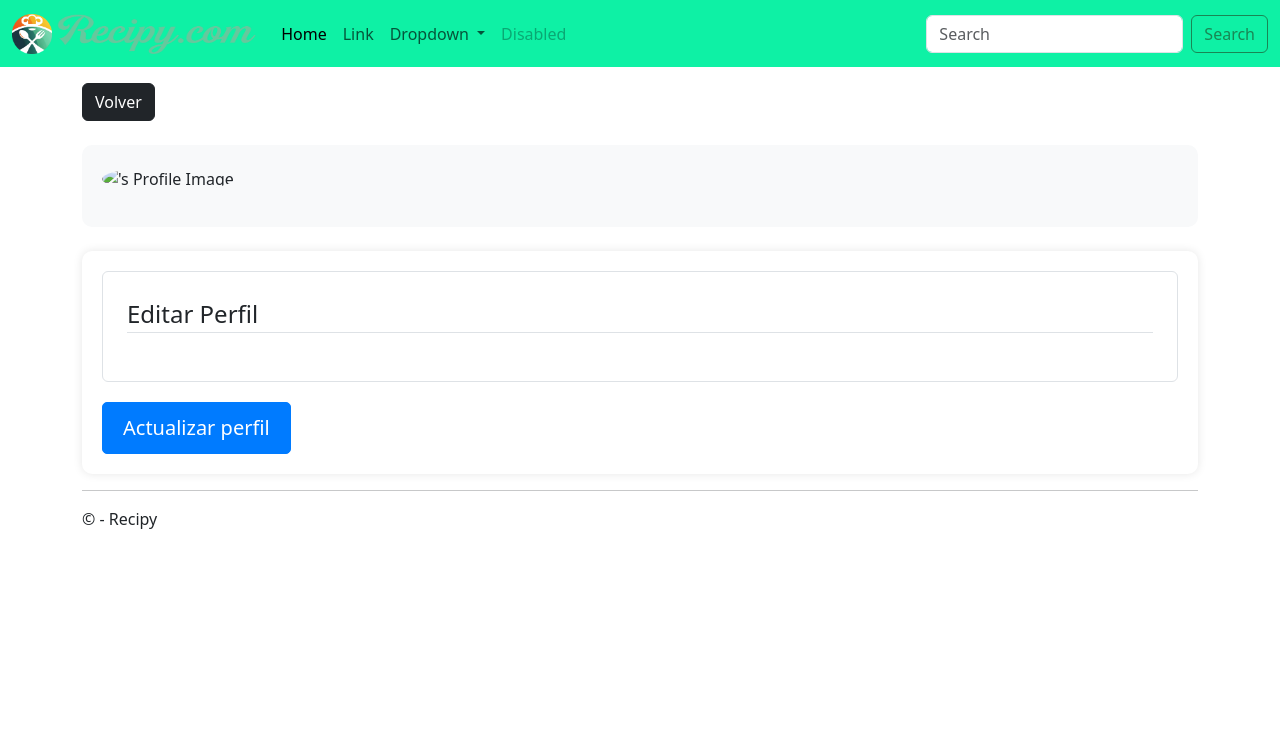
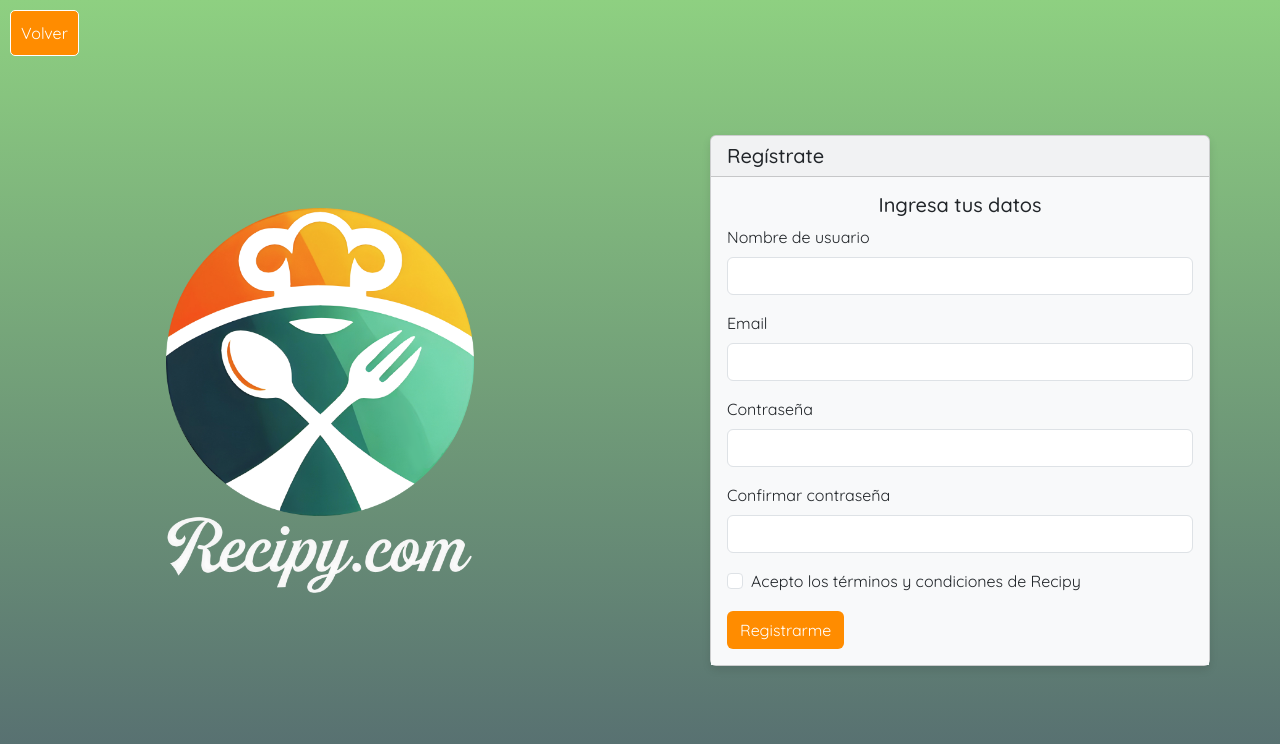
Before and after one commit to G4-ingesoft/Recipy, a Django app: page /register in a window 1280 px wide. Shown: the top 744 px of the page. Run offline with Django 4.2, Linux system fonts and the light colour scheme.

Commit message:
solucion a register modified

```diff
--- a/login/templates/login/register.html
+++ b/login/templates/login/register.html
@@ -1,100 +1,74 @@
-{% extends 'layout.html' %}
+<!DOCTYPE html>
+<html lang="en">
+<head>
+    <meta charset="UTF-8">
+    <meta name="viewport" content="width=device-width, initial-scale=1.0">
+    <title>Your Registration Page</title>
+    <link href="https://cdn.jsdelivr.net/npm/bootstrap@5.3.2/dist/css/bootstrap.min.css" rel="stylesheet" integrity="sha384-T3c6CoIi6uLrA9TneNEoa7RxnatzjcDSCmG1MXxSR1GAsXEV/Dwwykc2MPK8M2HN" crossorigin="anonymous">
+    <link rel="preconnect" href="https://fonts.googleapis.com">
+    <link rel="preconnect" href="https://fonts.gstatic.com" crossorigin>
+    <link href="https://fonts.googleapis.com/css2?family=Quicksand:wght@400;500&display=swap" rel="stylesheet">
+    <link rel="stylesheet" href="../../static/css/styles_signup.css">
 
-{% block content %}
-    <a href="{% url 'view_profile' %}" class="btn btn-dark mt-3">Volver</a>
-    <div class="content-section mt-4">
-        <div class="media">
-            <img class="rounded-circle account-img" src="{{ user.profile.image.url }}" alt="{{ user.username }}'s Profile Image">
-            <div class="media-body">
-                <h2 class="account-heading">{{ user.username }}</h2>
-                <p class="text-secondary">{{ user.email }}</p>
-                <p class="text-secondary">{{ user.profile.description }}</p>
-            </div>
-        </div>
+
+</head>
+<body>
+    {% load static %}
+    <div class="logo-container">
+        <a href="{% url 'login' %}" class="back-button">Volver</a>
+        <div class="row"><img src="../../static/images/recipy_icon.png" class="logo-img mx-auto" alt="Your Logo"></div>
+        <div class="row"><img src="../../static/images/recipy_logo_white.png" class="logo-img mx-auto" alt="Your Logo"></div>
     </div>
 
-    <div class="panel-body mt-4">
-        <div class="row">
-            <div class="col-lg-12">
-                <form method="POST" enctype="multipart/form-data" id="updateProfileForm" class="profile-form">
+    <div class="card-container">
+        <div class="card">
+            <h5 class="card-header">Regístrate</h5>
+            <div class="card-body">
+                <h5 class="card-title">Ingresa tus datos</h5>
+                <form class="row g-3" method="post" action="{% url 'register' %}">
                     {% csrf_token %}
-                    <fieldset class="form-group border rounded p-4">
-                        <legend class="border-bottom mb-4">Editar Perfil</legend>
-                        {{ p_form.username.label_tag }}
-                        {{ p_form.username }}
-                        {{ p_form.email.label_tag }}
-                        {{ p_form.email }}
-                        {{ p_form.profile.description.label_tag }}
-                        {{ p_form.profile.description }}
-                    </fieldset>
 
-                    <div class="form-group">
-                        <button class="btn btn-primary btn-lg" type="submit" onclick="return confirmarActualizacion()">Actualizar perfil</button>
+                    <div class="col-md-12">
+                        <label for="id_username" class="form-label">Nombre de usuario</label>
+                        <input type="text" class="form-control" id="id_username" name="username" required>
+                    </div>
+
+                    <div class="col-md-12">
+                        <label for="id_email" class="form-label">Email</label>
+                        <input type="email" class="form-control" id="id_email" name="email" required>
+                    </div>
+
+                    <div class="col-md-12">
+                        <label for="id_password" class="form-label">Contraseña</label>
+                        <input type="password" class="form-control" id="id_password" name="password" required>
+                    </div>
+
+                    <div class="col-md-12">
+                        <label for="id_confirm_password" class="form-label">Confirmar contraseña</label>
+                        <input type="password" class="form-control" id="id_confirm_password" name="confirm_password" required>
+                    </div>
+
+                    <!-- Other address-related fields remain unchanged -->
+
+                    <div class="col-12">
+                        <div class="form-check">
+                            <input class="form-check-input" type="checkbox" id="gridCheck" name="agree_terms" required>
+                            <label class="form-check-label" for="gridCheck">
+                                Acepto los términos y condiciones de Recipy
+                            </label>
+                        </div>
+                    </div>
+
+                    <div class="col-12">
+                        <button type="submit" class="btn btn-signup">Registrarme</button>
                     </div>
                 </form>
             </div>
         </div>
     </div>
 
-    <script>
-        function confirmarActualizacion() {
-            // Muestra una alerta de confirmación
-            var confirmacion = confirm("¿Estás seguro de que quieres actualizar tu perfil?");
+    <script src="https://cdn.jsdelivr.net/npm/bootstrap@5.3.2/dist/js/bootstrap.bundle.min.js" integrity="sha384-C6RzsynM9kWDrMNeT87bh95OGNyZPhcTNXj1NW7RuBCsyN/o0jlpcV8Qyq46cDfL" crossorigin="anonymous"></script>
+    <script src="/login.js"></script>
 
-            // Si el usuario hace clic en "Aceptar", envía el formulario
-            return confirmacion;
-        }
-    </script>
-
-    <style>
-        .content-section {
-            background-color: #f8f9fa;
-            padding: 20px;
-            border-radius: 10px;
-        }
-
-        .account-img {
-            margin-right: 20px;
-            width: 100px;
-            height: 100px;
-        }
-
-        .account-heading {
-            margin-bottom: 10px;
-        }
-
-        .profile-form {
-            background-color: #fff;
-            padding: 20px;
-            border-radius: 10px;
-            box-shadow: 0 0 10px rgba(0, 0, 0, 0.1);
-        }
-
-        .profile-form .form-group {
-            margin-bottom: 20px;
-        }
-
-        .profile-form .form-group:last-child {
-            margin-bottom: 0;
-        }
-
-        .profile-form button[type="submit"] {
-            background-color: #007bff;
-            border-color: #007bff;
-            color: #fff;
-            padding: 10px 20px;
-            border-radius: 5px;
-        }
-
-        .profile-form button[type="submit"]:hover {
-            background-color: #0056b3;
-            border-color: #0056b3;
-        }
-
-        /* Estilos para hacer el textarea más pequeño */
-        .profile-form textarea {
-            height: 100px; /* Ajusta la altura según tus necesidades */
-            resize: none; /* Evita que se pueda redimensionar */
-        }
-    </style>
-{% endblock content %}
+</body>
+</html>
```
Also changed, not shown: profiles/templates/profile/create_profile.html (added).
